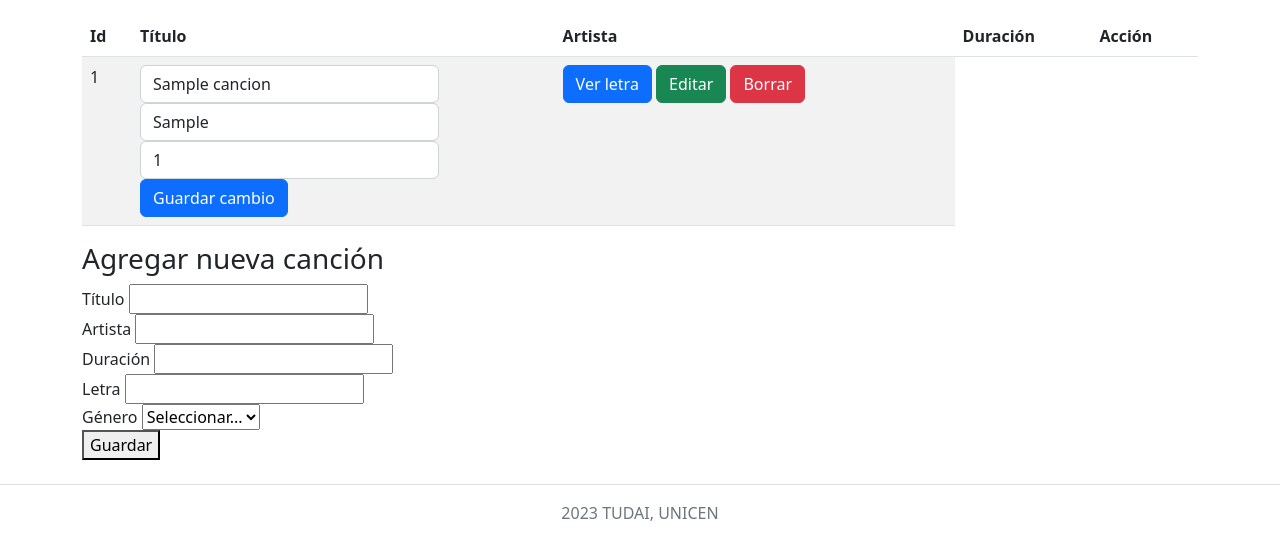
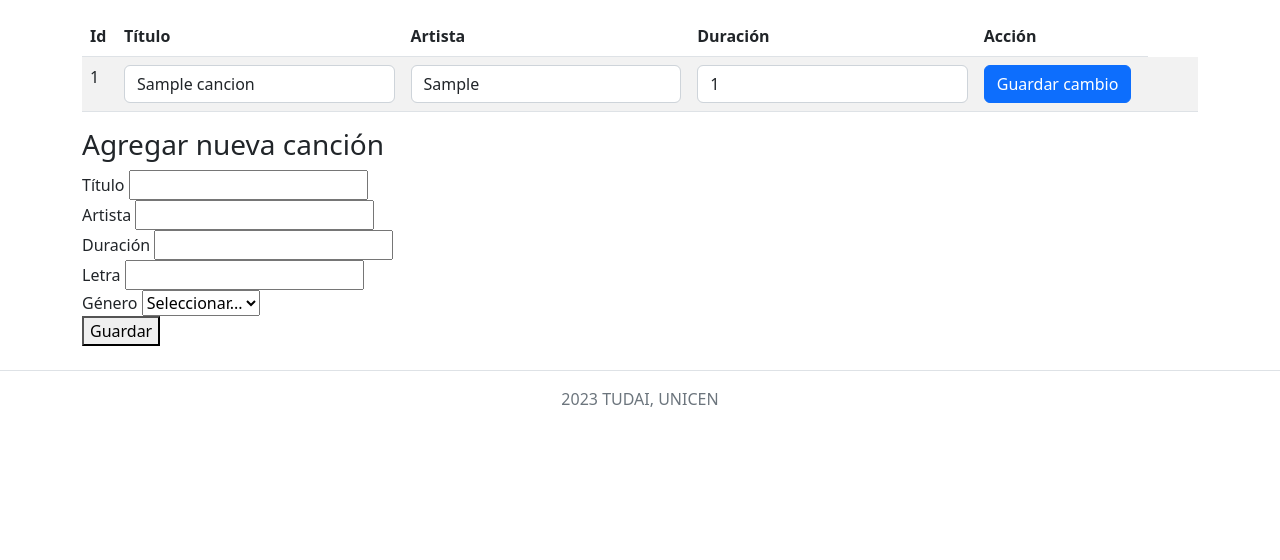
Before and after one commit to mbelenfernandez/web2-tpe, a PHP site: page /editarCancion/1 in a window 1280 px wide. Shown: the part 56-616 px from the top of the page. Run offline with PHP 8.4, Linux system fonts and the light colour scheme; tables that the repository leaves empty hold one stand-in row (values such as "Sample post").

Commit message:
Modifico el estilo de abmCanciones

```diff
--- a/app/controllers/abmCancion.controller.php
+++ b/app/controllers/abmCancion.controller.php
@@ -81,7 +81,7 @@ class AbmCancionController {
 
             if (isset($letra) && !empty($letra)) {
                 // $this->view->showError("Debe completar todos los campos");
-                $this->model->updateCancion($id, $letra);
+                $this->model->updateLetra($id, $letra);
                 header('Location: ' . BASE_URL . 'verLetra/' . $id);
             } else {
                 echo "error";
--- a/app/models/cancion.model.php
+++ b/app/models/cancion.model.php
@@ -45,7 +45,12 @@ class CancionModel{
         return $query->fetchAll(PDO::FETCH_OBJ);
     }
 
-    function updateCancion($id, $letra) {
+    function updateCancion($id, $titulo, $artista, $duracion) {
+        $query = $this->db->prepare('UPDATE cancion SET titulo=?, artista=?, duracion=? WHERE id_cancion=?');
+        $query->execute([$titulo, $artista, $duracion, $id]);
+    }
+
+    function updateLetra($id, $letra) {
         $query = $this->db->prepare('UPDATE cancion SET letra=? WHERE id_cancion=?');
         $query->execute([$letra, $id]);
     }
--- a/templates/Cancion_Completa.phtml
+++ b/templates/Cancion_Completa.phtml
@@ -16,43 +16,38 @@
                     <?php
                     if ($id_editar == $cancion->id_cancion) { ?>
                         <form action="updateCancion/<?= $cancion->id_cancion ?>" method="POST">
-                            <div class="row">
-                                <div class="col-9">
-                                    <div class="form-group">
-                                        <input required name="titulo" type="text" value="<?php echo $cancion->titulo ?>" class="form-control">
-                                    </div>
-                                    <div class="form-group">
-                                        <input required name="artista" type="text" value="<?php echo $cancion->artista ?>" class="form-control">
-                                    </div>
-                                    <div class="form-group">
-                                        <input required name="duracion" type="text" value="<?php echo $cancion->duracion ?>" class="form-control">
-                                    </div>
-                                </div>
-                            </div>
-                            <button type="submit" class="btn btn-primary">Guardar cambio</button>
+                                <input required name="titulo" type="text" value="<?php echo $cancion->titulo ?>" class="form-control">
+                            <td>
+                                <input required name="artista" type="text" value="<?php echo $cancion->artista ?>" class="form-control">
+                            </td>
+                            <td>
+                                <input required name="duracion" type="text" value="<?php echo $cancion->duracion ?>" class="form-control">
+                            </td>
+                            <td>
+                                <button type="submit" class="btn btn-primary">Guardar cambio</button>
+                            </td>
                         </form>
                     <?php
-                    } else {
-                    ?>
-                        <div class="">
-                            <div class="">
-                                <?php echo $cancion->titulo ?>
-                            </div>
-                            <div class="">
-                                <?php echo $cancion->artista ?>
-                            </div>
-                            <div class="">
-                                <?php echo $cancion->duracion ?>
-                            </div>
-                        </div>
-                    <?php
-                    }
-                    ?>
+                    } else { echo $cancion->titulo; } ?>
                 </td>
                 <td>
+                    <?php
+                    if ($id_editar == $cancion->id_cancion) {
+                    } else {  echo $cancion->artista;
+                    } ?>
+                </td>
+                <td>
+                    <?php
+                    if ($id_editar == $cancion->id_cancion) {
+                    } else { echo $cancion->duracion;
+                    } ?>
+                </td>
+                <td>
+                    <?php if ($id_editar != $cancion->id_cancion) { ?>
                     <a href="verLetra/<?= $cancion->id_cancion ?>" type="button" class='btn btn-primary'>Ver letra</a>
                     <a href="editarCancion/<?= $cancion->id_cancion ?>" type="button" class='btn btn-success ml-auto'>Editar</a>
                     <a href="eliminarCancion/<?= $cancion->id_cancion ?>" type="button" class='btn btn-danger ml-auto'>Borrar</a>
+                    <?php } ?>
                 </td>
             </tr>
         <?php } ?>
```
